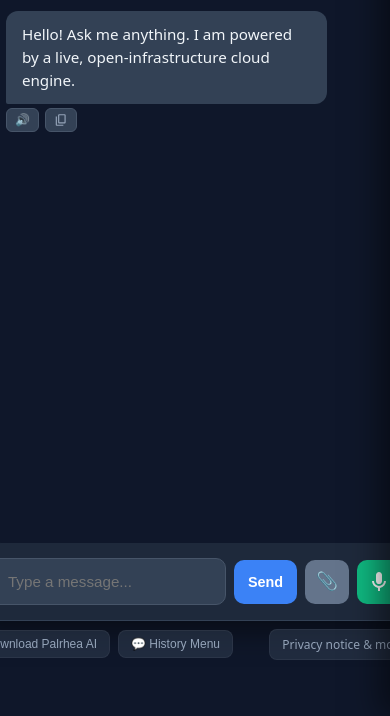
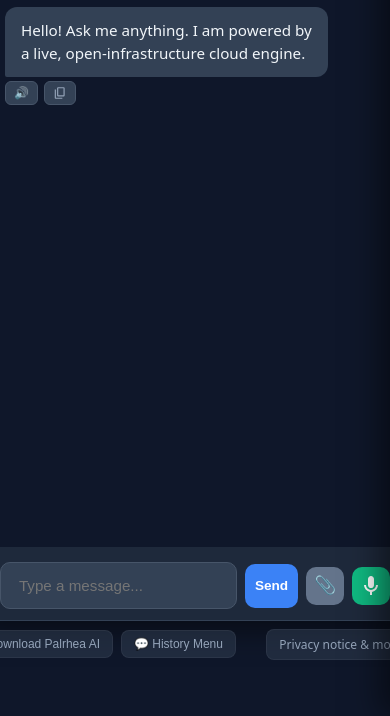
Before and after one commit to lord-999999/PALRHEA-AI, a plain HTML site: page index.html in a window 390 px wide. Both pictures are taken after a click on the button "Start Chat". Shown: the part 128-844 px from the top of the page. Drawn offline with Linux system fonts and the light colour scheme.

Commit message:
Update CSS properties for responsive design

```diff
--- a/index.html
+++ b/index.html
@@ -31,7 +31,7 @@
             flex-direction: column;
             align-items: center;
             justify-content: center;
-            height: 100vh;
+            height: 100dvh;
             margin: 0;
             padding: 10px;
         }
@@ -89,10 +89,14 @@
   width: 100%;
   max-width: 650px;
   margin-top: 8px;
+  flex-wrap: wrap;
+  gap: 8px;
 }
         .input-group {
               gap: 6px;
               height: 44px;
+              padding: 10px 12px;
+              font-size: 0.9rem;
     flex-shrink: 0; /* CRITICAL: Stops the Send button from squeezing */
     display: flex;
     gap: 8px; /* Slightly tighter gap for mobile room */
@@ -114,9 +118,9 @@
 
 #upload-btn {
     background: #64748b;
-    width: 44px;
-    min-width: 44px;
-    height: 44px;
+    width: 38px;
+    min-width: 38px;
+    height: 38px;
     padding: 0;
     font-size: 1.1rem;
     flex-shrink: 0; /* CRITICAL: Stops the clip button from squeezing */
@@ -127,13 +131,13 @@
         input:focus { border-color: #3b82f6; }
         .input-group button { height: 44px; }
         button {
-            padding: 0 14px;
+            padding: 0 10px;
             border-radius: 10px;
             border: none;
             background: #3b82f6;
             color: white;
             font-weight: bold;
-            font-size: 0.9rem;
+            font-size: 0.85rem;
             cursor: pointer;
             transition: background 0.2s, opacity 0.2s;
         }
@@ -141,9 +145,9 @@
         button:disabled { background: #475569; cursor: not-allowed; opacity: 0.6; }
         #mic-btn {
     background: #10b981;
-    width: 44px;
-    min-width: 44px;
-    height: 44px;
+    width: 38px;
+    min-width: 38px;
+    height: 38px;
     padding: 0;
     font-size: 1.1rem;
     flex-shrink: 0; /* CRITICAL: Stops the mic button from squeezing */
@@ -317,7 +321,6 @@
         @keyframes pulse { 0%, 100% { opacity: 0.5; } 50% { opacity: 1; } }
 
           #intro {
-                background: ;
                 display: block;
           }
           #ai-page {
@@ -326,8 +329,8 @@
 
 @media (max-width: 500px) {
     #chat-container {
-        padding: 16px;
-        height: 82vh; /* Slightly shorter container to fit native mobile browser bars */
+        padding: 12px;
+        height: 82dvh; /* Slightly shorter container to fit native mobile browser bars */
     }
 
     </style>
```
